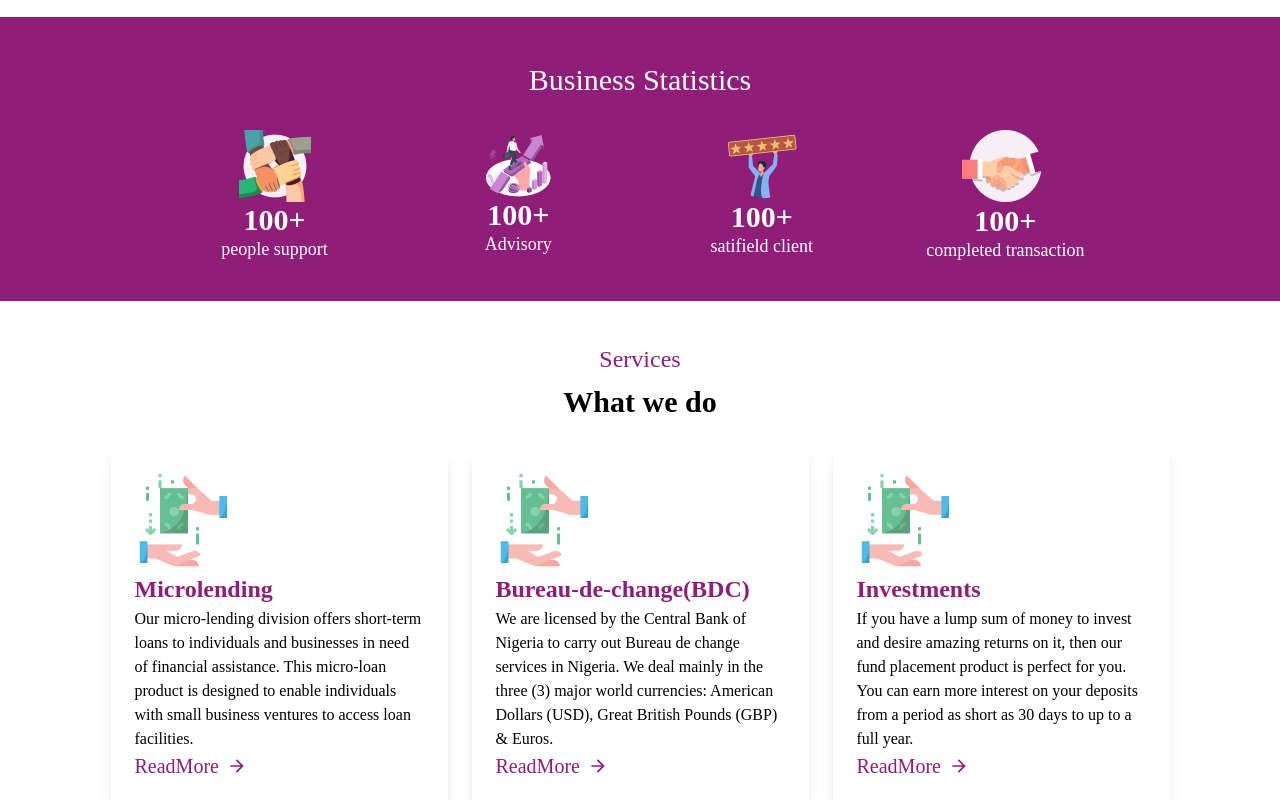
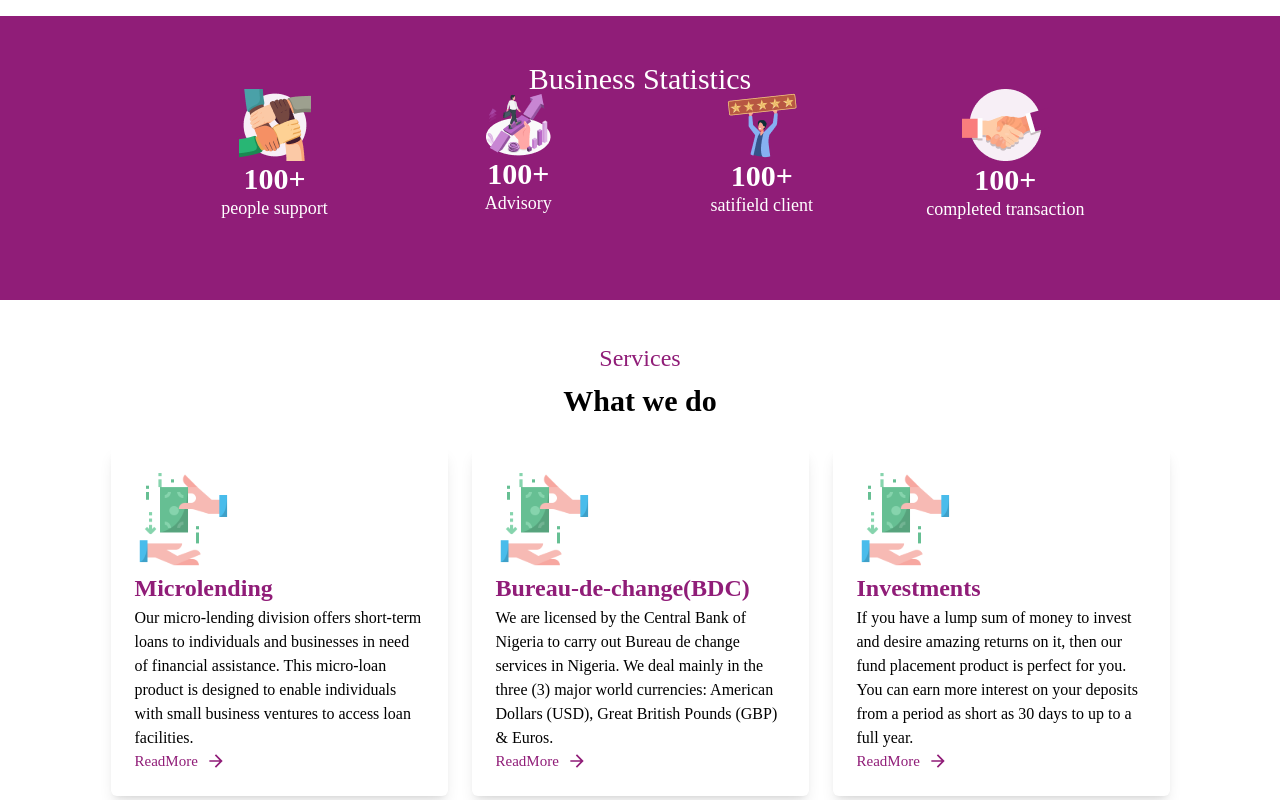
Before and after one commit to goodylove/fintech, a React (Create React App) app: page / in a window 1280 px wide. Shown: the part 1460-2260 px from the top of the page. Built offline with nearby package versions, Linux system fonts and the light colour scheme.

Commit message:
added intersection observer

```diff
--- a/src/App.css
+++ b/src/App.css
@@ -15,6 +15,40 @@ body {
   background-image: url("./assets/bg.png"), url("./assets/african-american.png");
 
   background-repeat: no-repeat, repeat-x, repeat-y;
+}
+.anmi {
+  transition: 0.5s;
+  animation: linear spin 0.5s;
+}
+.business {
+  transition: 0.5s;
+  animation: 0.5s forwards scal;
+}
+
+@keyframes scal {
+  0% {
+    transform: translateY(100px);
+  }
+  50% {
+    transform: translateY(30px);
+  }
+  100% {
+    transform: translateY(-40px);
+  }
+}
+@keyframes spin {
+  0% {
+    transform: scale(0);
+  }
+  50% {
+    transform: scale(0.3);
+  }
+  50% {
+    transform: scale(0.6);
+  }
+  100% {
+    transform: scale(1);
+  }
 }
 /* .microlending {
   background-image: url("./assets/4.png");
--- /dev/null
+++ b/src/components/hooks/useElementOnscreen.tsx
@@ -0,0 +1,20 @@
+import React, { useEffect, useState, MutableRefObject } from "react";
+
+export const useElementOnscreen = (
+  containerRef: MutableRefObject<HTMLElement | null>,
+  option = {}
+) => {
+  const [isVisible, setIsVisible] = useState(false);
+
+  useEffect(() => {
+    const observer = new IntersectionObserver(([entry]) => {
+      setIsVisible(entry.isIntersecting);
+    });
+    if (containerRef.current) observer.observe(containerRef.current);
+
+    return () => {
+      if (containerRef.current) observer.unobserve(containerRef.current);
+    };
+  }, [containerRef, option]);
+  return isVisible;
+};
--- a/src/components/whatWeDo/card.tsx
+++ b/src/components/whatWeDo/card.tsx
@@ -1,22 +1,40 @@
-import React from 'react';
-import { MdOutlineArrowForward } from 'react-icons/md';
-import { servicesSvg } from '../icons/svg';
+import React, { useRef } from "react";
+import { MdOutlineArrowForward } from "react-icons/md";
+import { servicesSvg } from "../icons/svg";
+import { Link } from "react-router-dom";
+import { useElementOnscreen } from "../hooks/useElementOnscreen";
 
 type ServiceProps = {
   title: string;
   details: string;
+  link: string;
 };
-const ServiceCard = ({ title, details }: ServiceProps) => {
+const ServiceCard = ({ title, details, link }: ServiceProps) => {
+  const conRef = useRef<HTMLDivElement | null>(null);
+
+  const refValue = useElementOnscreen(conRef, {
+    root: null,
+    rootMargin: "0px",
+    threshold: 1,
+  });
   return (
-    <div className="flex justify-center  w-[337px] p-6  shadow-lg rounded-md">
-      <div>
+    <div
+      className="flex justify-center w-[283px] md:w-[337px] p-6  shadow-lg rounded-md"
+      ref={conRef}
+    >
+      {refValue && (
+        <div className="anmi">
           {servicesSvg.service()}
           <h3 className="text-purple font-[800] text-[24px]">{title}</h3>
           <p>{details}</p>
           <span className="flex items-center text-purple text-[20px] ">
-          <span className="pr-2">ReadMore</span> <MdOutlineArrowForward />
+            <Link to={link} className="flex items-center">
+              <span className="pr-2 text-[15px]">ReadMore</span>
+              <MdOutlineArrowForward />
+            </Link>
           </span>
         </div>
+      )}
     </div>
   );
 };
--- a/src/components/whatWeDo/index.tsx
+++ b/src/components/whatWeDo/index.tsx
@@ -1,32 +1,37 @@
-import React from 'react';
+import React from "react";
 
-import ServiceCard from './card';
+import ServiceCard from "./card";
 const services = [
   {
-    title: 'Microlending',
+    title: "Microlending",
     details:
-      'Our micro-lending division offers short-term loans to individuals and businesses in need of financial assistance. This micro-loan product is designed to enable individuals with small business ventures to access loan facilities.',
+      "Our micro-lending division offers short-term loans to individuals and businesses in need of financial assistance. This micro-loan product is designed to enable individuals with small business ventures to access loan facilities.",
+    link: "services/microlending",
   },
 
   {
-    title: 'Bureau-de-change(BDC)',
+    title: "Bureau-de-change(BDC)",
     details:
-      'We are licensed by the Central Bank of Nigeria to carry out Bureau de change services in Nigeria. We deal mainly in the three (3) major world currencies: American Dollars (USD), Great British Pounds (GBP) & Euros.',
+      "We are licensed by the Central Bank of Nigeria to carry out Bureau de change services in Nigeria. We deal mainly in the three (3) major world currencies: American Dollars (USD), Great British Pounds (GBP) & Euros.",
+    link: "services/bdc",
   },
   {
-    title: 'Investments',
+    title: "Investments",
     details:
-      'If you have a lump sum of money to invest and desire amazing returns on it, then our fund placement product is perfect for you. You can earn more interest on your deposits from a period as short as 30 days to up to a full year.',
+      "If you have a lump sum of money to invest and desire amazing returns on it, then our fund placement product is perfect for you. You can earn more interest on your deposits from a period as short as 30 days to up to a full year.",
+    link: "services/investmentpage",
   },
   {
-    title: 'Real Estate',
+    title: "Real Estate",
     details:
-      'Our objective is to deliver value to our clients via economies of scale, while increasing our market share. This would help position us to gain broader access to markets, and in turn, improve our company’s performance and ....',
+      "Our objective is to deliver value to our clients via economies of scale, while increasing our market share. This would help position us to gain broader access to markets, and in turn, improve our company’s performance and ....",
+    link: "services/realestate",
   },
   {
-    title: 'Procurement',
+    title: "Procurement",
     details:
-      'Our procurement division provides sourcing services such as supplier identification, selection, and contract negotiation. We leverage on an extensive network of trusted suppliers and vendors to offer our clients high-quality goods ...',
+      "Our procurement division provides sourcing services such as supplier identification, selection, and contract negotiation. We leverage on an extensive network of trusted suppliers and vendors to offer our clients high-quality goods ...",
+    link: "services/procurment",
   },
 ];
 
@@ -37,6 +42,7 @@ const WhatWeDo = () => {
         <ServiceCard
           title={service.title}
           details={service.details}
+          link={service.link}
           key={index}
         />
       ))}
--- a/src/pages/about/index.tsx
+++ b/src/pages/about/index.tsx
@@ -1,4 +1,4 @@
-import React from "react";
+import React, { useRef } from "react";
 import Investment from "./../../components/investment/index";
 import abtImg from "../../assets/1.png";
 import exeImg from "../../assets/excellence.png";
@@ -8,8 +8,16 @@ import phlisoImg from "../../assets/philosophy 1.png";
 import vision from "../../assets/vision 1.png";
 import vision2 from "../../assets/target 1.png";
 import Footer from "./../../components/footer/index";
+import { useElementOnscreen } from "../../components/hooks/useElementOnscreen";
 
 const About = () => {
+  const refObj = useRef<HTMLDivElement>(null);
+
+  const refValue = useElementOnscreen(refObj, {
+    root: null,
+    rootMargin: "0px",
+    threshold: 1,
+  });
   return (
     <main className="w-full">
       <section className="mt-5 md:h-[25%] flex justify-center items-center h-[13%]  ">
@@ -63,7 +71,7 @@ const About = () => {
         />
       </section>
       <section className="bg-purple w-full flex justify-center p-10">
-        <div className="w-[90%] flex justify-center  p-5">
+        <div className="w-[90%] flex justify-center  p-5 items-center md:items-start">
           <div className="flex items-center justify-around w-full flex-col md:flex-row ">
             {/* our value */}
             <div className="text-white md:w-[335px] ">
@@ -75,11 +83,11 @@ const About = () => {
             </div>
             {/* img */}
             <div className="flex justify-around xl:w-[60%] text-white sm:w-[90%] flex-col md:flex-row mr-[20px] pr-[20px] mt-5">
-              <div className="flex flex-col justify-center items-center">
+              <div className="flex flex-col justify-center items-center mb-3">
                 <img src={integretImg} alt="integrity" className="w-10" />
                 <span>integrity</span>
               </div>
-              <div className="flex flex-col justify-center items-center">
+              <div className="flex flex-col justify-center items-center mb-3">
                 <img src={exeImg} alt="execellent" className="w-10" />
                 <span className="text-[12px]">Excellent Service Delivery</span>
               </div>
@@ -93,9 +101,10 @@ const About = () => {
       </section>
 
       <section className="w-full justify-center m-5 flex ">
-        <div className=" flex justify-center w-[80%] ">
-          <div className=" w-full  grid md:grid-cols-3 gap-6 sm:grid-cols-2  ">
-            <div className="bg-grey md:w-[330px] w-[264px] rounded p-5">
+        <div className=" flex justify-center w-[80%] " ref={refObj}>
+          {refValue && (
+            <div className=" w-full  grid md:grid-cols-3 gap-6 sm:grid-cols-2">
+              <div className="bg-grey md:w-[330px] w-[264px] rounded p-5 anmi">
                 <img src={phlisoImg} alt="" />
                 <h5 className="text-[30px] mt-4 mb-4 font-[700]">
                   Our Philosophy
@@ -108,7 +117,8 @@ const About = () => {
                   addition, wealth creation and preservation.
                 </span>
               </div>
-            <div className="bg-grey md:w-[330px] w-[264px] rounded p-5 ">
+
+              <div className="bg-grey md:w-[330px] w-[264px] rounded p-5 anmi">
                 <img src={vision} alt="" />
                 <h5 className="text-[30px] mt-4 mb-4 font-[700]">Our Vision</h5>
                 <span className="leading-[30px] text-[16px]">
@@ -116,9 +126,12 @@ const About = () => {
                   stakeholders.
                 </span>
               </div>
-            <div className="bg-grey md:w-[330px] md:h-[400px] w-[264px] rounded p-5 ">
+
+              <div className="bg-grey md:w-[330px] md:h-[400px] w-[264px] rounded p-5 anmi">
                 <img src={vision2} alt="" />
-              <h5 className="text-[30px] mt-4 mb-4 font-[700]">Our Mission</h5>
+                <h5 className="text-[30px] mt-4 mb-4 font-[700]">
+                  Our Mission
+                </h5>
                 <span className="leading-[30px] text-[16px]">
                   To constantly harness opportunities in diverse sectors while
                   promoting value addition, and sustainable wealth creation for
@@ -127,6 +140,7 @@ const About = () => {
                 </span>
               </div>
             </div>
+          )}
         </div>
       </section>
       <Footer />
--- a/src/pages/home/index.tsx
+++ b/src/pages/home/index.tsx
@@ -16,18 +16,25 @@ import Bs4 from "../../assets/bstatistc4.png";
 import WhatWeDo from "../../components/whatWeDo/index";
 import FAQ from "../../components/FAQ/index";
 import Footer from "../../components/footer/index";
+import { useElementOnscreen } from "../../components/hooks/useElementOnscreen";
 
 function Home() {
+  const ref = React.useRef<HTMLDivElement | null>(null);
+  const refvalue = useElementOnscreen(ref, {
+    root: null,
+    rootMargin: "0px",
+    threshold: 1,
+  });
   return (
     <div className="App w-[100%] flex justify-center">
       <div className="w-[100%]">
         {/* section one hero section */}
-        <section className="hero xl:h-[18%] w-full relative md:p-5 p-0 h-[11%] md:h-[15%]">
+        <section className="hero xl:h-[18%] w-full relative md:p-5 p-0 h-[13%] md:h-[15%]">
           {/* <Nav /> */}
 
           <div className="h-[97%] flex justify-center flex-col items-start w-full md:pl-[70px] ">
             <div className="p-[20px] mt-5">
-              <h2 className="leading-[26px] text-[24px] text-white">
+              <h2 className="leading-[26px] text-[24px] text-white mt-2">
                 We prioritize providing the
               </h2>
               <div className=" text-[34px] md:text-[40px]  leading-[40px]  md:leading-[50px] text-white md:w-[474px] md:h-[100px] mt-3 font-[700]">
@@ -129,15 +136,21 @@ function Home() {
             <h3 className="text-center p-1 text-white text-[30px] font-[500]">
               Business Statistics
             </h3>
-            <div className="grid md:grid-cols-4   xl:grid-cols-4  sm:grid-cols-2  grid-cols-2 gap-4  mt-5 p-1 ">
-              <div className="flex flex-col justify-center items-center">
+            <div
+              className="grid md:grid-cols-4   xl:grid-cols-4  sm:grid-cols-2  grid-cols-2 gap-4  mt-5 p-1 "
+              ref={ref}
+            >
+              {refvalue && (
+                <div className="flex flex-col justify-center items-center business">
                   <img src={Bs1} alt="" />
                   <span className="text-white font-[800] text-3xl">100+</span>
                   <span className="text-white md:text-[18px] text-[13px] leading-[22px] font-[500]">
                     people support
                   </span>
                 </div>
-              <div className="flex flex-col justify-center items-center">
+              )}
+              {refvalue && (
+                <div className="flex flex-col justify-center items-center business">
                   <img src={Bs2} alt="" />
                   <span className="text-white font-[800] text-3xl">100+</span>
 
@@ -145,7 +158,9 @@ function Home() {
                     Advisory
                   </span>
                 </div>
-              <div className="flex flex-col justify-center items-center">
+              )}
+              {refvalue && (
+                <div className="flex flex-col justify-center items-center business">
                   <img src={Bs3} alt="" />
                   <span className="text-white font-[800] text-3xl">100+</span>
 
@@ -153,7 +168,9 @@ function Home() {
                     satifield client
                   </span>
                 </div>
-              <div className="flex flex-col justify-center items-center">
+              )}
+              {refvalue && (
+                <div className="flex flex-col justify-center items-center business">
                   <img src={Bs4} alt="" />
                   <span className="text-white font-[900] text-3xl">100+</span>
 
@@ -161,6 +178,7 @@ function Home() {
                     completed transaction
                   </span>
                 </div>
+              )}
             </div>
           </div>
         </section>
```
Also changed, not shown: src/components/nav/index.tsx (+13 -6 lines). Lines whose indentation alone changed are shown as unchanged.
